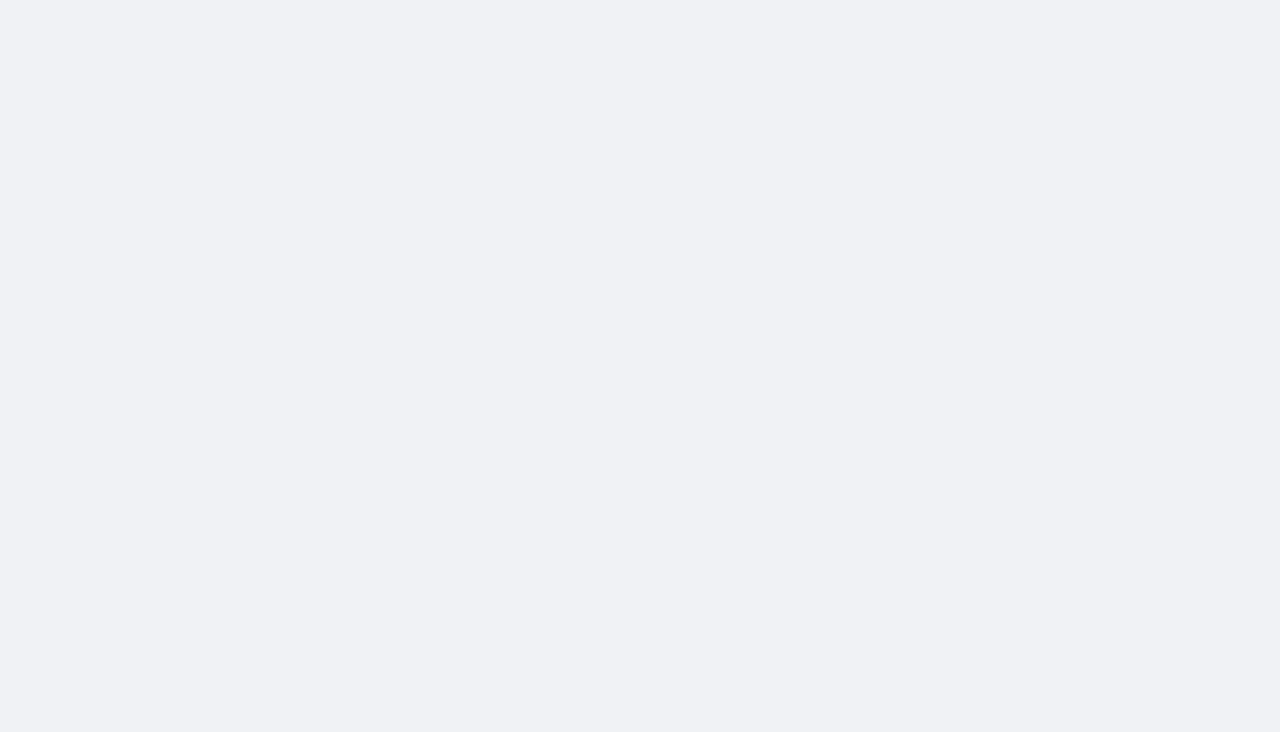
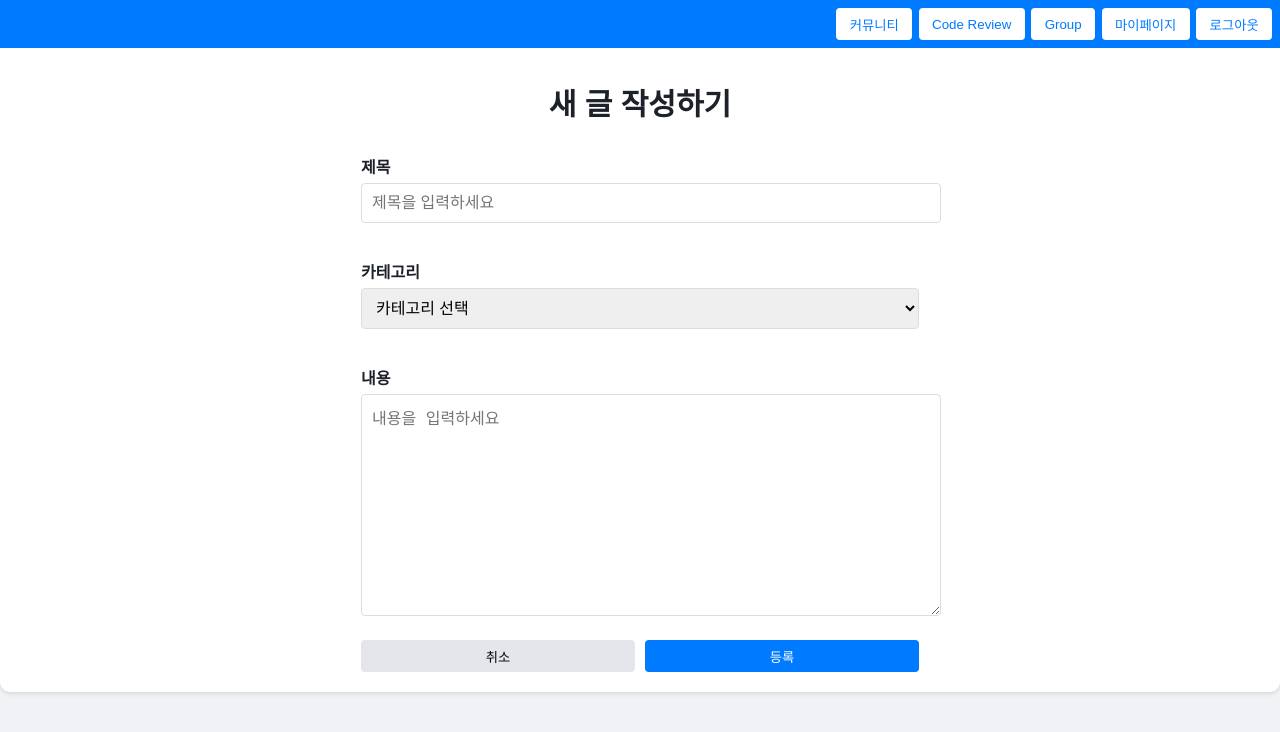
Before and after one commit to package-Twelve/public_class_Dev_Front, a React (Create React App) app: page /community/write in a window 1280 px wide. Before the commit this address had no page. Shown: the top 732 px of the page. Built offline with nearby package versions, Linux system fonts and the light colour scheme; sample sign-in values are in the browser's storage.

Commit message:
💄 style : 게시글 작성 css

```diff
--- a/src/App.js
+++ b/src/App.js
@@ -12,6 +12,8 @@ import Mypage from './Users/Mypage';
 import UpdateMypage from './Users/UpdateMyPage';
 import UpdatePassword from './Users/UpdatePassword';
 import CommunityApp from "./Communities/CommunityApp";
+import WritePost from "./Communities/WritePost";
+import CommunityPostApp from "./Communities/CommunityPostApp";
 
 function App() {
   useEffect(() => {
@@ -30,6 +32,11 @@ function App() {
         <Route path="/community" element={
           <PrivateRoute>
             <CommunityApp />
+          </PrivateRoute>
+        } />
+        <Route path="/community/write" element={
+          <PrivateRoute>
+            <CommunityPostApp />
           </PrivateRoute>
         } />
         <Route path="/" element={
--- /dev/null
+++ b/src/Communities/CommunityPostApp.js
@@ -0,0 +1,16 @@
+// App.js
+import React from 'react';
+import Nav from "../Nav";
+import WritePost from "./WritePost";
+
+function postApp() {
+
+  return (
+      <div style={{ height: '100vh', width:'100vw', display: 'flex', flexDirection: 'column' }} className="App">
+        <Nav />
+        <WritePost />
+      </div>
+  );
+}
+
+export default postApp;
--- /dev/null
+++ b/src/Communities/WritePost.css
@@ -0,0 +1,72 @@
+/* WritePost Component Styles */
+.write-post-container {
+  background-color: white;
+  border-radius: 10px;
+  box-shadow: 0 2px 4px rgba(0, 0, 0, 0.1);
+  padding: 20px;
+  margin-top: 30px;
+  display: flex;
+  flex-direction: column;
+  align-items: center;
+}
+
+.write-post-form {
+  width: 45%;
+  display: flex;
+  flex-direction: column;
+}
+
+.write-post-form-group {
+  margin-bottom: 20px;
+}
+
+.write-post-label {
+  font-weight: bold;
+  margin-bottom: 5px;
+  display: block;
+  text-align: left;
+}
+
+.write-post-input,
+.write-post-select,
+.write-post-textarea {
+  width: 100%;
+  padding: 10px;
+  border: 1px solid #ddd;
+  border-radius: 4px;
+  font-size: 16px;
+}
+
+.write-post-textarea {
+  height: 200px;
+  resize: vertical;
+}
+
+.write-post-button-group {
+  display: flex;
+  justify-content: flex-end;
+  gap: 10px;
+}
+
+.write-post-button {
+  padding: 10px 20px;
+  border: none;
+  border-radius: 4px;
+  cursor: pointer;
+  font-size: 16px;
+}
+
+.write-post-submit-button {
+  background-color: #007bff;
+  color: white;
+}
+
+.write-post-cancel-button {
+  background-color: #e4e6eb;
+  color: #050505;
+}
+
+.write-post-title {
+  margin-top: 30px;
+  font-size: 30px;
+}
--- /dev/null
+++ b/src/Communities/WritePost.js
@@ -0,0 +1,114 @@
+import React, { useState } from 'react';
+import './WritePost.css'; // Import the CSS file
+
+const WritePost = () => {
+  const [title, setTitle] = useState('');
+  const [category, setCategory] = useState('');
+  const [content, setContent] = useState('');
+
+  const categoryMapping = {
+    info: 'INFO',
+    chat: 'GOSSIP',
+    job: 'RECRUIT',
+  };
+
+  const handleSubmit = async (e) => {
+    e.preventDefault();
+    if (title && category && content) {
+      try {
+        const backendCategory = categoryMapping[category];
+        const postData = { title, content, category: backendCategory };
+
+        const response = await fetch('http://localhost:8080/api/community', {
+          method: 'POST',
+          headers: { 'Content-Type': 'application/json' },
+          body: JSON.stringify(postData),
+        });
+
+        if (response.ok) {
+          alert('게시글이 성공적으로 등록되었습니다.');
+          window.location.href = '/community';
+        } else {
+          alert('게시글 등록에 실패했습니다.');
+        }
+      } catch (error) {
+        console.error('Error:', error);
+        alert('게시글 등록 중 오류가 발생했습니다.');
+      }
+    } else {
+      alert('모든 필드를 채워주세요.');
+    }
+  };
+
+  const handleCancel = () => {
+    if (window.confirm('작성 중인 내용이 저장되지 않습니다. 정말 취소하시겠습니까?')) {
+      window.location.href = '/community';
+    }
+  };
+
+  return (
+      <div className="write-post-container">
+        <h1 className="write-post-title">새 글 작성하기</h1>
+        <form className="write-post-form" onSubmit={handleSubmit}>
+          <div className="write-post-form-group">
+            <label className="write-post-label" htmlFor="title">제목</label>
+            <input
+                type="text"
+                id="title"
+                name="title"
+                className="write-post-input"
+                value={title}
+                onChange={(e) => setTitle(e.target.value)}
+                required
+                placeholder="제목을 입력하세요"
+            />
+          </div>
+
+          <div className="write-post-form-group">
+            <label className="write-post-label" htmlFor="category">카테고리</label>
+            <select
+                id="category"
+                name="category"
+                className="write-post-select"
+                value={category}
+                onChange={(e) => setCategory(e.target.value)}
+                required
+            >
+              <option value="">카테고리 선택</option>
+              <option value="info">정보</option>
+              <option value="chat">잡담</option>
+              <option value="job">취업</option>
+            </select>
+          </div>
+
+          <div className="write-post-form-group">
+            <label className="write-post-label" htmlFor="content">내용</label>
+            <textarea
+                id="content"
+                name="content"
+                className="write-post-textarea"
+                value={content}
+                onChange={(e) => setContent(e.target.value)}
+                required
+                placeholder="내용을 입력하세요"
+            ></textarea>
+          </div>
+
+          <div className="write-post-button-group">
+            <button
+                type="button"
+                className="write-post-cancel-button"
+                onClick={handleCancel}
+            >
+              취소
+            </button>
+            <button type="submit" className="write-post-submit-button">
+              등록
+            </button>
+          </div>
+        </form>
+      </div>
+  );
+};
+
+export default WritePost;
```
